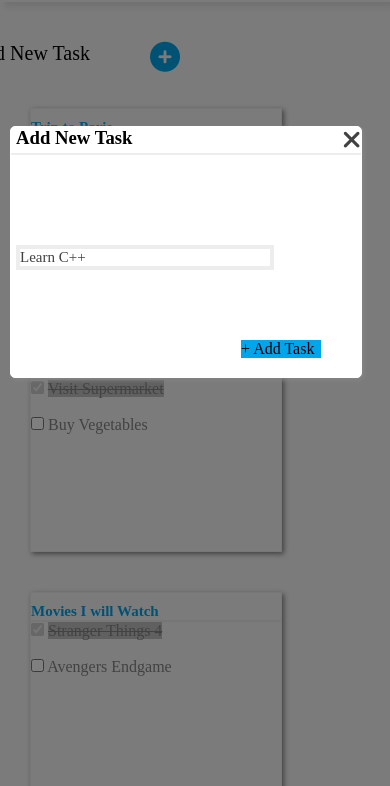
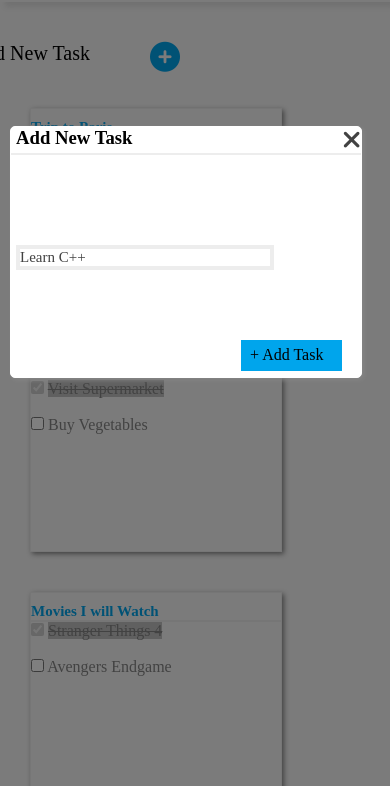
Before and after one commit to piyashi2304/Mobile-view1, a plain HTML site: page index1.html in a window 390 px wide. Shown: the part 58-844 px from the top of the page. Drawn offline with Linux system fonts and the light colour scheme.

Commit message:
Mobile view1

```diff
--- a/style.css
+++ b/style.css
@@ -110,11 +110,14 @@ h3{
 }
 .parent-3{
     position: relative;
-    left: 300px;
+    left: 274px;
     top: 70px;
     color: black;
     background-color: #00A5EC;
-    width: 80px;
+    width: 92px;
+    height: 25px;
+    padding-left: 9px;
+    padding-top: 6px;
 }
 .item-opa{
     width: 100%;
```
